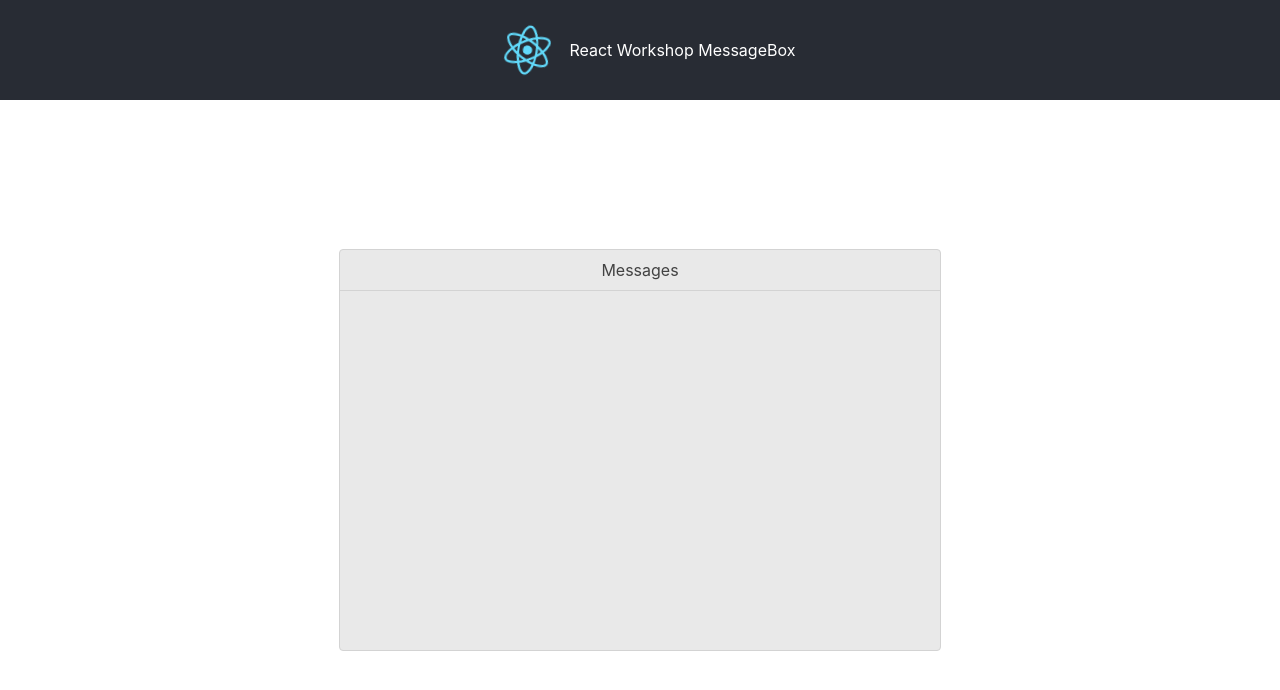
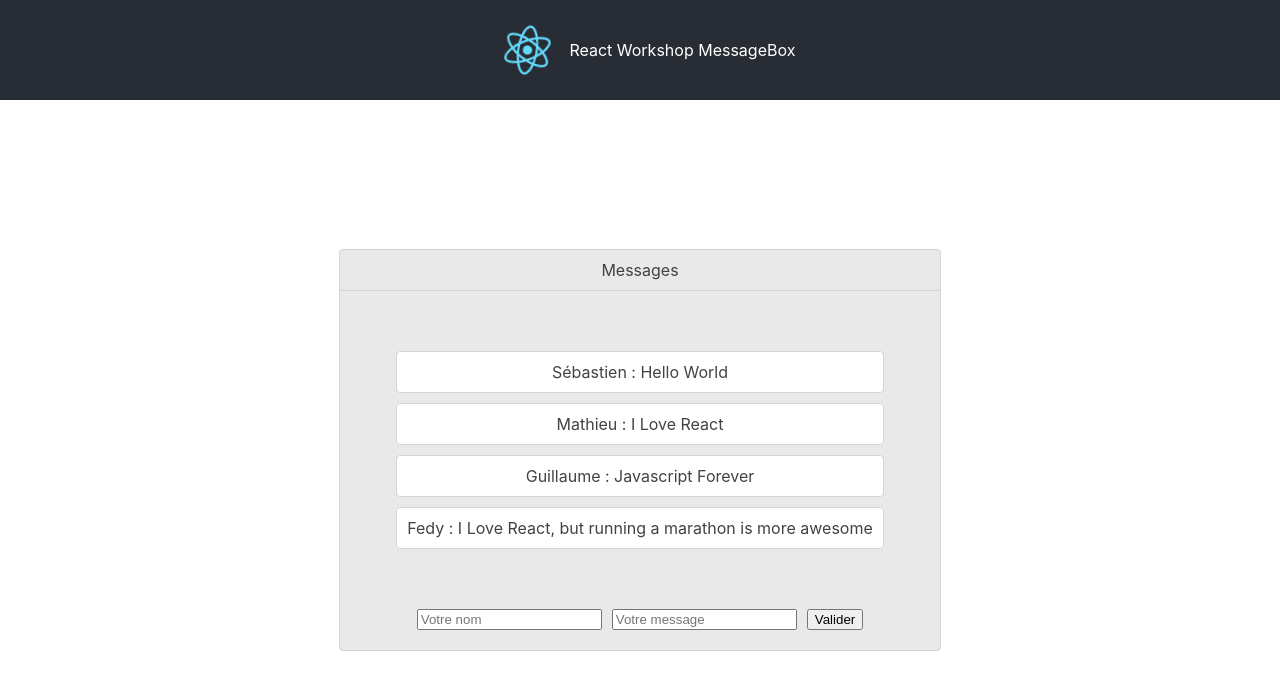
Before and after one commit to flonad/react-workshop-messages, a React (Create React App) app: page / in a window 1280 px wide. Shown: the top 690 px of the page. Built offline with nearby package versions, Linux system fonts and the light colour scheme.

Commit message:
add everything

```diff
--- /dev/null
+++ b/src/components/Message/Message.css
@@ -0,0 +1,6 @@
+.message {
+    background-color: white;
+    padding: 10px;
+    border: solid 1px lightgrey;
+    border-radius: 4px;
+}
--- /dev/null
+++ b/src/components/Message/Message.jsx
@@ -0,0 +1,17 @@
+import { shape, string } from "prop-types";
+import './Message.css';
+
+const Message = ({ message }) => (
+  <div className="message">
+    {message.author} : {message.text}
+  </div>
+);
+
+Message.propTypes = {
+  message: shape({
+    author: string.isRequired,
+    text: string.isRequired
+  }).isRequired
+};
+
+export default Message;
--- a/src/components/MessageBox/MessageBox.css
+++ b/src/components/MessageBox/MessageBox.css
@@ -10,6 +10,7 @@
     display: flex;
     flex-direction: column;
     align-items: center;
+    justify-content: space-between;
     overflow: hidden;
 }
 
@@ -17,5 +18,5 @@
     border-bottom: solid 1px lightgrey;
     width: 100%;
     padding: 10px;
-    margin-bottom: 10px;
+    margin-bottom: 20px;
 }
--- a/src/components/MessageBox/MessageBox.jsx
+++ b/src/components/MessageBox/MessageBox.jsx
@@ -1,9 +1,22 @@
+import { useState } from "react";
+import { MessageList, MessageForm } from "..";
 import './MessageBox.css';
+import { MESSAGE_LIST } from "../../constants/messages";
 
 const MessageBox = () => {
+  const [messages, setMessages] = useState(MESSAGE_LIST);
+
+  const handleMessageSubmit = (message) => {
+    // Ici, c'est l'endroit où l'on ferait un appel au server
+    // pour enregistrer le nouveau message puis on récupérerait la liste mise à jour
+    setMessages([...messages, message]);
+  };
+
   return (
     <div className="container">
       <div className="title">Messages</div>
+      <MessageList messages={messages} />
+      <MessageForm onMessageSubmit={handleMessageSubmit} />
     </div>
   );
 }
--- /dev/null
+++ b/src/components/MessageForm/MessageForm.css
@@ -0,0 +1,5 @@
+.messageForm {
+    margin: 20px;
+    display: flex;
+    gap: 10px;
+}
--- /dev/null
+++ b/src/components/MessageForm/MessageForm.jsx
@@ -0,0 +1,40 @@
+import { useState } from "react";
+import { func } from "prop-types";
+import './MessageForm.css';
+
+const MessageForm = ({ onMessageSubmit }) => {
+  const [author, setAuthor] = useState("");
+  const [text, setText] = useState("");
+
+  const handleAuthorChange = e => {
+    setAuthor(e.target.value);
+  };
+
+  const handleTextChange = e => {
+    setText(e.target.value);
+  };
+
+  const handleSubmit = e => {
+    // Éviter que le formulaire soit envoyé par le navigateur
+    e.preventDefault();
+    if(author !== "" && text !== "") {
+      // Le composant MessageBox va pouvoir récupérer les informations
+      onMessageSubmit({ author, text });
+      setText("");
+    }
+  };
+
+  return (
+    <form className="messageForm" onSubmit={handleSubmit}>
+      <input type="text" placeholder="Votre nom" value={author} onChange={handleAuthorChange} />
+      <input type="text" placeholder="Votre message" value={text} onChange={handleTextChange} />
+      <input type="submit" value="Valider" />
+    </form>
+  );
+};
+
+MessageForm.propTypes = {
+  onMessageSubmit: func.isRequired
+};
+
+export default MessageForm;
--- /dev/null
+++ b/src/components/MessageList/MessageList.css
@@ -0,0 +1,6 @@
+.messageList {
+    overflow: scroll;
+    display: flex;
+    flex-direction: column;
+    gap: 10px;
+}
--- /dev/null
+++ b/src/components/MessageList/MessageList.jsx
@@ -0,0 +1,15 @@
+import { array } from "prop-types";
+import { Message } from "..";
+import './MessageList.css';
+
+const MessageList = ({ messages }) => (
+    <div className="messageList">
+      {messages.map((message, index) => <Message key={index} message={message} />)}
+    </div>
+);
+
+MessageList.propTypes = {
+  messages: array.isRequired
+};
+
+export default MessageList;
--- a/src/components/index.js
+++ b/src/components/index.js
@@ -1,3 +1,6 @@
 import MessageBox from "./MessageBox/MessageBox";
+import MessageList from "./MessageList/MessageList";
+import Message from "./Message/Message";
+import MessageForm from "./MessageForm/MessageForm";
 
-export { MessageBox };
+export { MessageBox, MessageList, Message, MessageForm };
```
